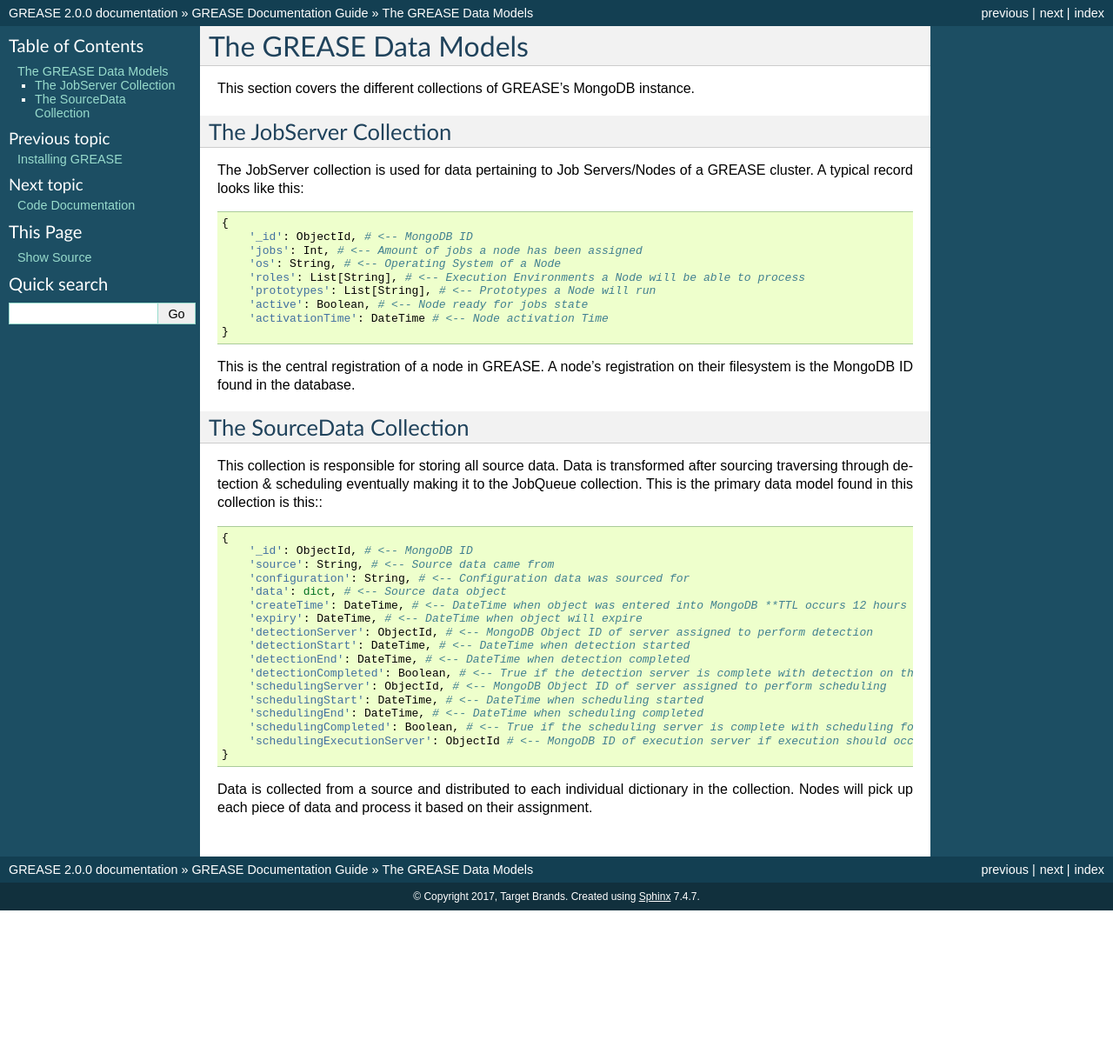
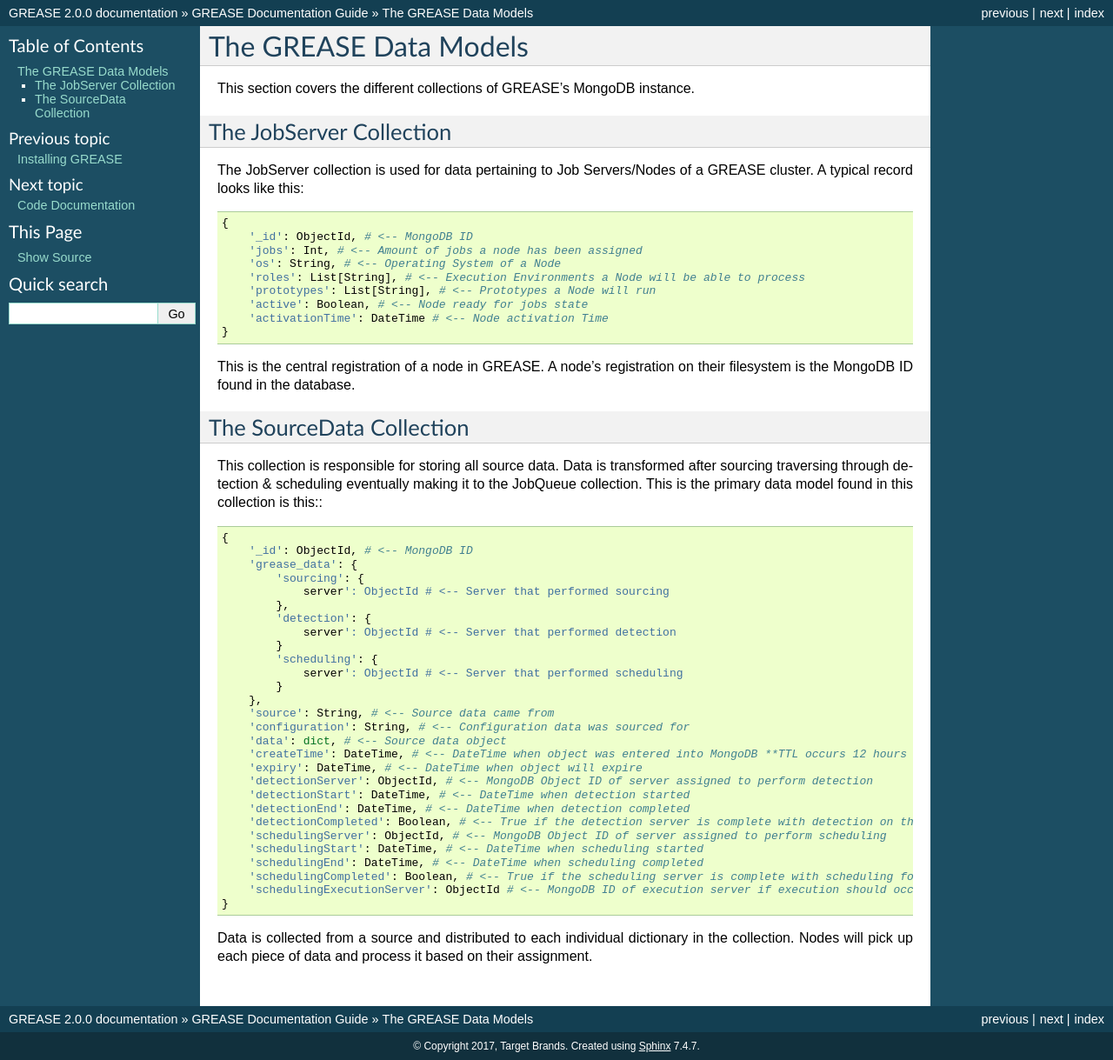
Before and after one commit to target/grease, a Sphinx documentation site: the page built from docs/GreaseGuide/data_model.rst, in a window 1280 px wide. Shown: the whole page at 87% size. Built offline with Sphinx 7.4.7, drawn with Linux system fonts in a browser that asks for light colours; before the commit the page ends 1047 px from its top, so only the background shows below that.

Commit message:
Updated dtrace model
Signed-off-by: James.E.Bell <james.e.bell@target.com>

```diff
--- a/docs/GreaseGuide/data_model.rst
+++ b/docs/GreaseGuide/data_model.rst
@@ -31,6 +31,17 @@
 
     {
         '_id': ObjectId, # <-- MongoDB ID
+        'grease_data': {
+            'sourcing': {
+                server': ObjectId # <-- Server that performed sourcing
+            },
+            'detection': {
+                server': ObjectId # <-- Server that performed detection
+            }
+            'scheduling': {
+                server': ObjectId # <-- Server that performed scheduling
+            }
+        },
         'source': String, # <-- Source data came from
         'configuration': String, # <-- Configuration data was sourced for
         'data': dict, # <-- Source data object
```
Also changed, not shown: 1 other file.
